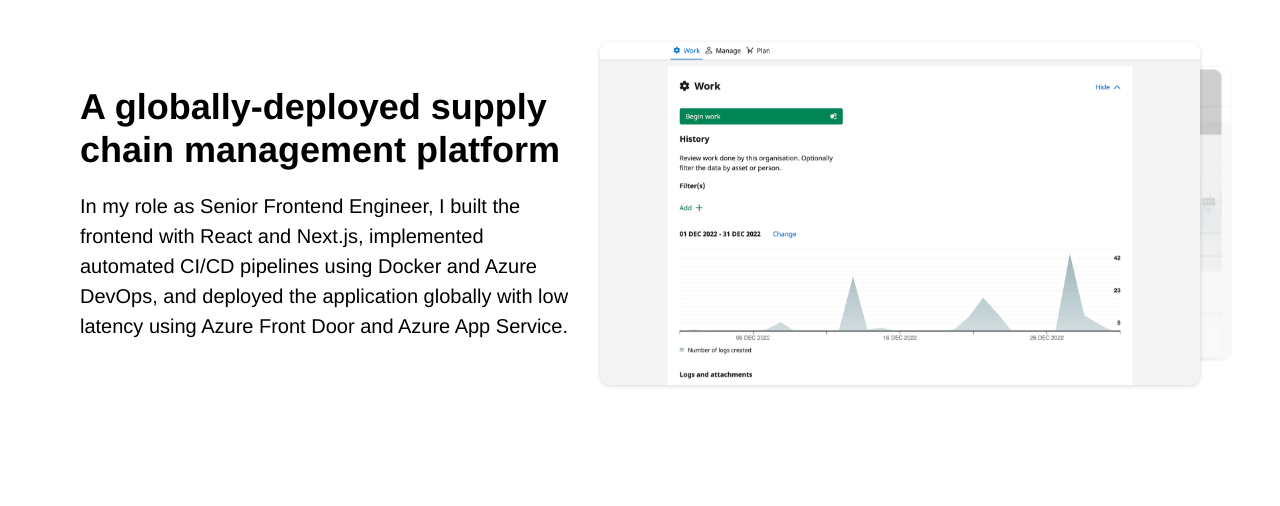
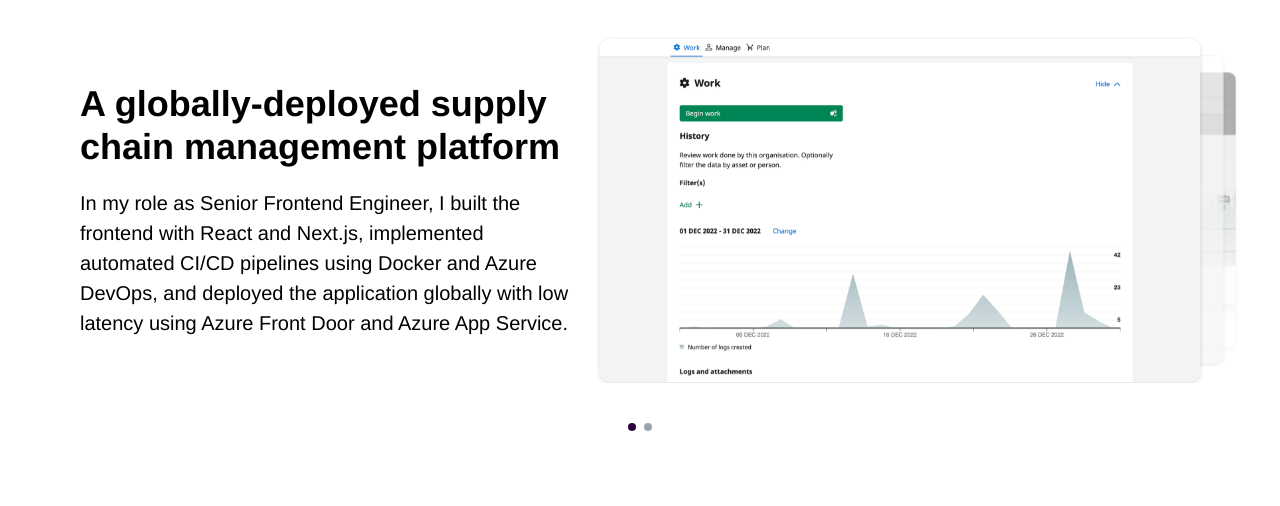
Before and after one commit to diakonos/portfolio, an Astro site: page / in a window 1280 px wide. Shown: the part 649-1155 px from the top of the page. Built offline with nearby package versions, Linux system fonts and the light colour scheme; Astro itself is replaced by a stand-in of ours.

Commit message:
add carousel slide indicators

```diff
--- a/astro.config.mjs
+++ b/astro.config.mjs
@@ -1,11 +1,12 @@
 // @ts-check
 import { defineConfig } from "astro/config";
-import react from "@astrojs/react";
 import tailwindcss from "@tailwindcss/vite";
+
+import preact from "@astrojs/preact";
 
 // https://astro.build/config
 export default defineConfig({
-  integrations: [react()],
+  integrations: [preact()],
   vite: {
     plugins: [tailwindcss()],
     resolve: {
--- a/package.json
+++ b/package.json
@@ -9,15 +9,13 @@
     "astro": "astro"
   },
   "dependencies": {
-    "@astrojs/react": "^4.2.4",
+    "@astrojs/preact": "^4.0.10",
     "@fontsource-variable/figtree": "^5.2.6",
     "@tailwindcss/vite": "^4.1.4",
-    "@types/react": "^19.1.2",
     "@types/react-dom": "^19.1.2",
     "@vercel/speed-insights": "^1.2.0",
     "astro": "^5.7.1",
-    "react": "^19.1.0",
-    "react-dom": "^19.1.0",
+    "preact": "^10.26.5",
     "tailwindcss": "^4.1.4"
   },
   "devDependencies": {
--- a/src/components/Examples.astro
+++ b/src/components/Examples.astro
@@ -1,8 +1,9 @@
 ---
-import Carousel from "@/components/ui/Carousel.astro";
+import Carousel from "@/components/ui/carousel/Carousel.astro";
 import ContentArea from "@/components/ui/ContentArea.astro";
 import OKSystems from "@/components/projects/OKSystems.astro";
 import OutSolve from "@/components/projects/OutSolve.astro";
+import CarouselSlideIndicators from "@/components/ui/carousel/CarouselSlideIndicators";
 ---
 
 <div class="mb-20 md:mb-30">
@@ -13,8 +14,13 @@
       Some of the things I&rsquo;ve helped build
     </h3>
   </ContentArea>
-  <Carousel>
+  <Carousel id="projects-carousel">
     <OKSystems />
     <OutSolve />
+    <CarouselSlideIndicators
+      carouselId="projects-carousel"
+      slot="dots"
+      client:load
+    />
   </Carousel>
 </div>
--- a/src/components/projects/OKSystems.astro
+++ b/src/components/projects/OKSystems.astro
@@ -3,7 +3,7 @@
 import ProjectImageOK1 from "@/assets/images/project_ok_1.png";
 import ProjectImageOK2 from "@/assets/images/project_ok_2.png";
 import ProjectImageOK3 from "@/assets/images/project_ok_3.png";
-import CarouselSlide from "@/components/ui/CarouselSlide.astro";
+import CarouselSlide from "@/components/ui/carousel/CarouselSlide.astro";
 import BodyHeader from "@/components/ui/BodyHeader.astro";
 ---
 
--- a/src/components/projects/OutSolve.astro
+++ b/src/components/projects/OutSolve.astro
@@ -1,6 +1,6 @@
 ---
 import { Image } from "astro:assets";
-import CarouselSlide from "@/components/ui/CarouselSlide.astro";
+import CarouselSlide from "@/components/ui/carousel/CarouselSlide.astro";
 import BodyHeader from "@/components/ui/BodyHeader.astro";
 import OutSolveImage from "@/assets/images/OutSolve_diagram.png";
 ---
--- a/src/components/ui/Carousel.astro
+++ b/src/components/ui/carousel/Carousel.astro
@@ -2,15 +2,17 @@
 const { class: className = "", ...props } = Astro.props;
 ---
 
-<div
-  {...props}
-  class={`carousel flex snap-x snap-mandatory overflow-x-scroll ${className}`}
->
-  <slot />
+<div {...props} class={`carousel ${className}`}>
+  <div class="carousel-viewport flex snap-x snap-mandatory overflow-x-scroll">
+    <slot />
+  </div>
+  <div>
+    <slot name="dots" />
+  </div>
 </div>
 
 <style>
-  .carousel {
+  .carousel-viewport {
     padding-left: calc(
       (100% - min(1200px, calc(100% - var(--spacing) * 10))) / 2
     );
@@ -19,7 +21,7 @@
     );
   }
 
-  .carousel::after {
+  .carousel-viewport::after {
     content: "";
     border-right: 1px solid transparent;
   }
--- /dev/null
+++ b/src/components/ui/carousel/CarouselSlideIndicators.tsx
@@ -0,0 +1,59 @@
+import { useEffect, useState } from "preact/hooks";
+
+type CarouselSlideIndicatorsProps = {
+  carouselId: string;
+};
+
+export default function CarouselSlideIndicators({
+  carouselId,
+}: CarouselSlideIndicatorsProps) {
+  const [slideCount, setSlideCount] = useState(0);
+  const [currentIndex, setCurrentIndex] = useState(0);
+
+  useEffect(() => {
+    const carousel = document.getElementById(carouselId);
+    const numOfSlides: number =
+      carousel?.querySelectorAll(".slide").length ?? 0;
+    setSlideCount(numOfSlides);
+  }, [carouselId]);
+
+  useEffect(() => {
+    const handleScroll = (e: Event) => {
+      const el = e.target as HTMLElement;
+      const scrollLeft = el.scrollLeft;
+      const slideWidth = el.clientWidth;
+      setCurrentIndex(Math.round(scrollLeft / slideWidth));
+    };
+
+    const carousel = document.getElementById(carouselId);
+    const viewport = carousel?.querySelector(".carousel-viewport");
+    viewport?.addEventListener("scroll", handleScroll);
+
+    return () => {
+      viewport?.removeEventListener("scroll", handleScroll);
+    };
+  }, [carouselId]);
+
+  return (
+    <div class="mt-10 flex justify-center gap-2">
+      {Array.from({ length: slideCount }, (_, index) => (
+        <div
+          key={index}
+          class={`carousel-dot h-2 w-2 cursor-pointer rounded-full transition-all duration-300 ease-in-out ${
+            index === currentIndex ? "bg-brand" : "bg-gray-400"
+          }`}
+          onClick={() => {
+            const carousel = document.getElementById(carouselId);
+            if (carousel) {
+              const slideWidth = carousel.clientWidth;
+              carousel.scrollTo({
+                left: index * slideWidth,
+                behavior: "smooth",
+              });
+            }
+          }}
+        ></div>
+      ))}
+    </div>
+  );
+}
```
Also changed, not shown: tsconfig.json (+11 -4 lines), src/assets/images/OutSolve_diagram.png, src/components/ui/carousel/CarouselSlide.astro (renamed from src/components/ui/CarouselSlide.astro), 1 other file.
